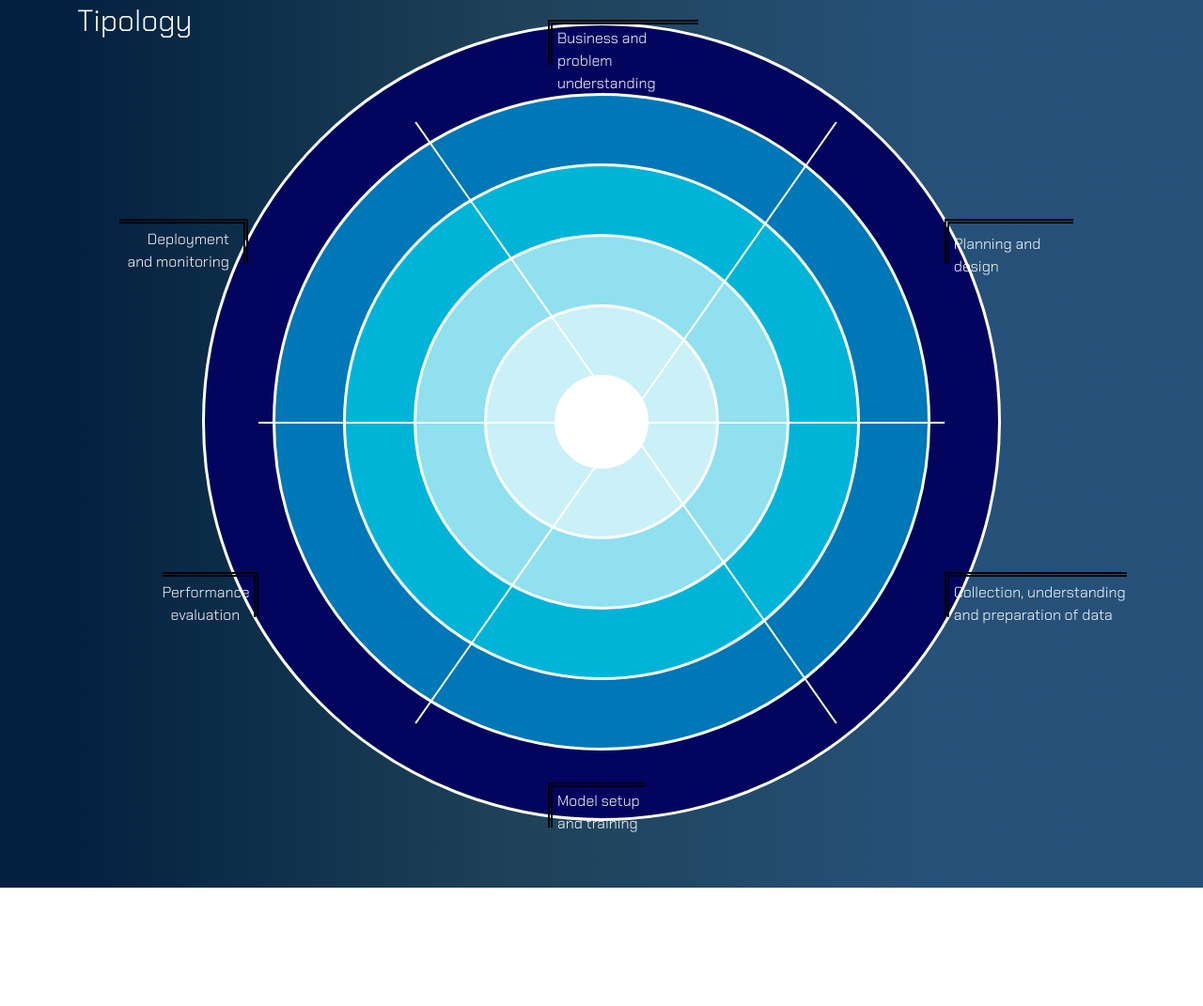
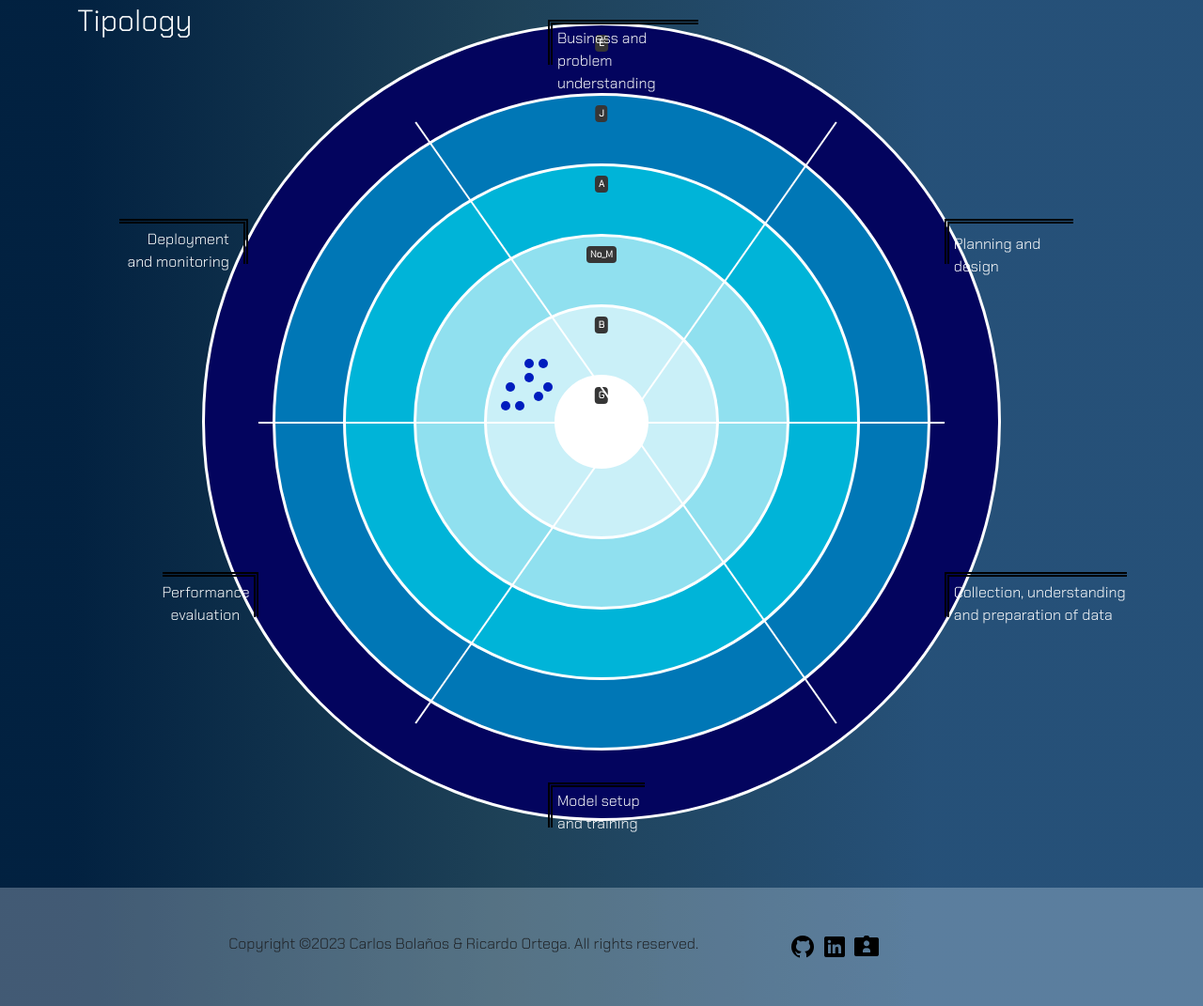
Before and after one commit to Ricardo-OB/tools4responsibleai, a website: page index_2.html in a window 1280 px wide. Shown: the part 981-2052 px from the top of the page at 94% size. Before the commit the page ends 1926 px from the top, so only its background shows below. Drawn offline with nearby package versions, Linux system fonts and the light colour scheme.

Commit message:
actualización con footer, circulos y placas de circulos, falta tabla de iconos

```diff
--- a/Styles/style_2.css
+++ b/Styles/style_2.css
@@ -63,6 +63,8 @@ body{
 .nav-link {
     margin-right: 10px; /* Ajusta el espaciado entre los navlinks */
 }
+
+
 
 .center{
     position: relative;
@@ -327,17 +329,221 @@ body{
 
 .numberCircle {
     font: 32px Arial, sans-serif;
-
     width: 2em;
     height: 2em;
     box-sizing: initial;
-
     background: #fff;
     border: 0.1em solid #666;
     color: #666;
     text-align: center;
     border-radius: 50%;
-
     line-height: 2em;
     box-sizing: content-box;
 }
+
+.miniCircle_1{
+    width: 10px;
+    height: 10px;
+    background-color: rgb(0, 29, 190);
+    border-radius: 50%;
+    position: relative;
+    top: 100px;
+    left: 30px;
+    transition: transform 0.3s;
+    cursor: pointer;
+}
+
+.miniCircle_1:hover {
+    transform: scale(3);
+  }
+
+.miniCircle_1:hover .number{
+    opacity: 1;
+}
+
+.miniCircle_2{
+    width: 10px;
+    height: 10px;
+    background-color: rgb(0, 29, 190);
+    border-radius: 50%;
+    position: relative;
+    top: 90px;
+    left: 15px;
+    transition: transform 0.3s;
+    cursor: pointer;
+}
+
+.miniCircle_2:hover {
+    transform: scale(3);
+  }
+
+.miniCircle_2:hover .number{
+    opacity: 1;
+}
+
+.miniCircle_3{
+    width: 10px;
+    height: 10px;
+    background-color: rgb(0, 29, 190);
+    border-radius: 50%;
+    position: relative;
+    top: 60px;
+    left: 20px;
+    transition: transform 0.3s;
+    cursor: pointer;
+}
+
+.miniCircle_3:hover {
+    transform: scale(3);
+}
+
+.miniCircle_3:hover .number{
+    opacity: 1;
+}
+
+.miniCircle_4{
+    width: 10px;
+    height: 10px;
+    background-color: rgb(0, 29, 190);
+    border-radius: 50%;
+    position: relative;
+    top: 40px;
+    left: 40px;
+    transition: transform 0.3s;
+    cursor: pointer;
+}
+
+.miniCircle_4:hover {
+    transform: scale(3);
+}
+
+.miniCircle_4:hover .number{
+    opacity: 1;
+}
+
+.miniCircle_5{
+    width: 10px;
+    height: 10px;
+    background-color: rgb(0, 29, 190);
+    border-radius: 50%;
+    position: relative;
+    top: 15px;
+    left: 55px;
+    transition: transform 0.3s;
+    cursor: pointer;
+}
+
+.miniCircle_5:hover {
+    transform: scale(3);
+}
+
+.miniCircle_5:hover .number{
+    opacity: 1;
+}
+
+.miniCircle_6{
+    width: 10px;
+    height: 10px;
+    background-color: rgb(0, 29, 190);
+    border-radius: 50%;
+    position: relative;
+    top: 5px;
+    left: 40px;
+    transition: transform 0.3s;
+    cursor: pointer;
+}
+
+.miniCircle_6:hover {
+    transform: scale(3);
+}
+
+.miniCircle_6:hover .number{
+    opacity: 1;
+}
+
+.miniCircle_7{
+    width: 10px;
+    height: 10px;
+    background-color: rgb(0, 29, 190);
+    border-radius: 50%;
+    position: relative;
+    top: 30px;
+    left: 50px;
+    transition: transform 0.3s;
+    cursor: pointer;
+}
+
+.miniCircle_7:hover {
+    transform: scale(3);
+}
+
+.miniCircle_7:hover .number{
+    opacity: 1;
+}
+
+.miniCircle_8{
+    width: 10px;
+    height: 10px;
+    background-color: rgb(0, 29, 190);
+    border-radius: 50%;
+    position: relative;
+    top: 10px;
+    left: 60px;
+    transition: transform 0.3s;
+    cursor: pointer;
+}
+
+.miniCircle_8:hover {
+    transform: scale(3);
+}
+
+.miniCircle_8:hover .number{
+    opacity: 1;
+}
+
+
+
+.number {
+    position: absolute;
+    top: 50%;
+    left: 50%;
+    transform: translate(-50%, -50%);
+    font-size: 5px;
+    color: white;
+    opacity: 0;
+    transition: opacity 0.3s;
+  }
+
+.badge {
+    position: absolute;
+    top: 10px;
+    left: 50%;
+    font-size: 10px;
+    transform: translateX(-50%);
+    background-color: #363636;
+    padding: 0px 0px;
+    border-radius: 4px;
+    font-weight: bold;
+}
+
+
+/* FOOTER */
+footer{
+    display: flex;
+    background: rgba(255, 255, 255, 0.26);
+    backdrop-filter: saturate(110%);
+    font-family: 'Chakra Petch', sans-serif;
+    text-align: center;
+    justify-content: center;
+    padding-right: 100px;
+}
+.logos a {
+    display: inline-block;
+    border-radius: 50%;
+    text-align: center;
+    transition: transform 0.3s;
+  }
+.logos a:hover {
+    transform: translateY(-10px);
+  }
+/* ///FOOTER */
--- a/index_2.html
+++ b/index_2.html
@@ -19,7 +19,7 @@
 <body>
     <nav class="navbar navbar-expand-lg navbar-dark">
         <div class="container-fluid ">
-          <a class="navbar-brand" href="#">Ethical tools 4 AI</a>
+          <a class="navbar-brand" href="index_2.html">Ethical tools 4 AI</a>
           <button class="navbar-toggler" type="button" data-bs-toggle="collapse" data-bs-target="#navbarSupportedContent" aria-controls="navbarSupportedContent" aria-expanded="false" aria-label="Toggle navigation">
             <span class="navbar-toggler-icon"></span>
           </button>
@@ -56,16 +56,49 @@
                 <h2 class="fw-light text-light" id="titleBold">Tipology</h2>
                 <div class="center">
                     <div class="firstCircle">
+                      <div class="badge p-1">E</div>
                     </div>
                     <div class="secondCircle">
+                      <div class="badge p-1">J</div>
                     </div>
                     <div class="thirdCircle">
+                      <div class="badge p-1">A</div>
                     </div>
                     <div class="fourCircle">
+                      <div class="badge p-1">No_M</div>
                     </div>
                     <div class="fiveCircle">
+                      <div class="badge p-1">B</div>
+                      <div class="miniCircle_1">
+                        <span class="number text-light">1</span>
+                      </div>
+                      <div class="miniCircle_2">
+                        <span class="number text-light">2</span>
+                      </div>
+                      <div class="miniCircle_3">
+                        <span class="number text-light">3</span>
+                      </div>
+                      <div class="miniCircle_4">
+                        <span class="number text-light">4</span>
+                      </div>
+                      <div class="miniCircle_5">
+                        <span class="number text-light">5</span>
+                      </div>
+                      <div class="miniCircle_6">
+                        <span class="number text-light">6</span>
+                      </div>
+                      <div class="miniCircle_7">
+                        <span class="number text-light">7</span>
+                      </div>
+                      <div class="miniCircle_8">
+                        <span class="number text-light">8</span>
+                      </div>
+                      <div class="miniCircle_9">
+                        <span class="number text-light">9</span>
+                      </div>
                     </div>
                     <div class="sixCircle">
+                      <div class="badge p-1">G</div>
                     </div>
                     <div class="firstDivider"></div>
                     <div class="secondDivider"></div>
@@ -94,10 +127,13 @@
                 </div>
             </div>
         </section>
-
-    </main>
-    <footer>
-
+    <footer class="text-dark">
+      <p class="m-5">Copyright ©2023 Carlos Bolaños & Ricardo Ortega. All rights reserved.</p>
+      <div class="logos m-5">
+        <a href="https://github.com/Ricardo-OB/tools-ethical-dev-ai" target="_blank"><img src="multimedia/icons8-github-30.png" alt="icon"></a>
+        <a href=""><img src="multimedia\icons8-linkedin-30.png" alt="icon"></a>
+        <a href="https://carlosbsdev.000webhostapp.com/" target="_blank"><img src="multimedia\icons8-portafolio-30.png" alt="icon"></a>
+      </div>
     </footer>
 
     <script src="https://cdn.jsdelivr.net/npm/bootstrap@5.3.0-alpha3/dist/js/bootstrap.bundle.min.js" integrity="sha384-ENjdO4Dr2bkBIFxQpeoTz1HIcje39Wm4jDKdf19U8gI4ddQ3GYNS7NTKfAdVQSZe" crossorigin="anonymous"></script>
```
Also changed, not shown: about.html (+1 -1 lines), all-tools.html (+1 -1 lines), multimedia/icons8-github-30.png (added), multimedia/icons8-linkedin-30.png (added), multimedia/icons8-portafolio-30.png (added).
